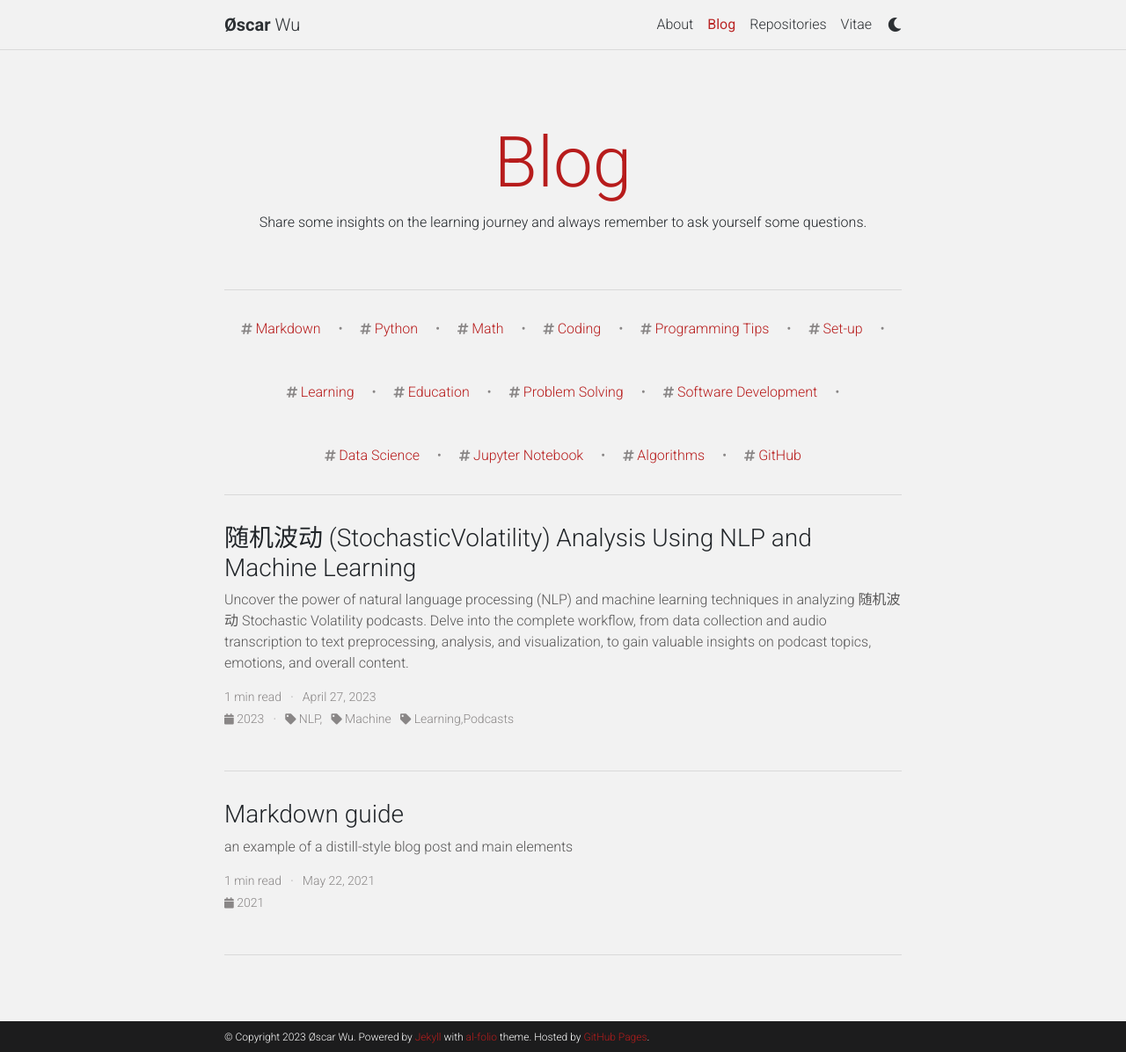
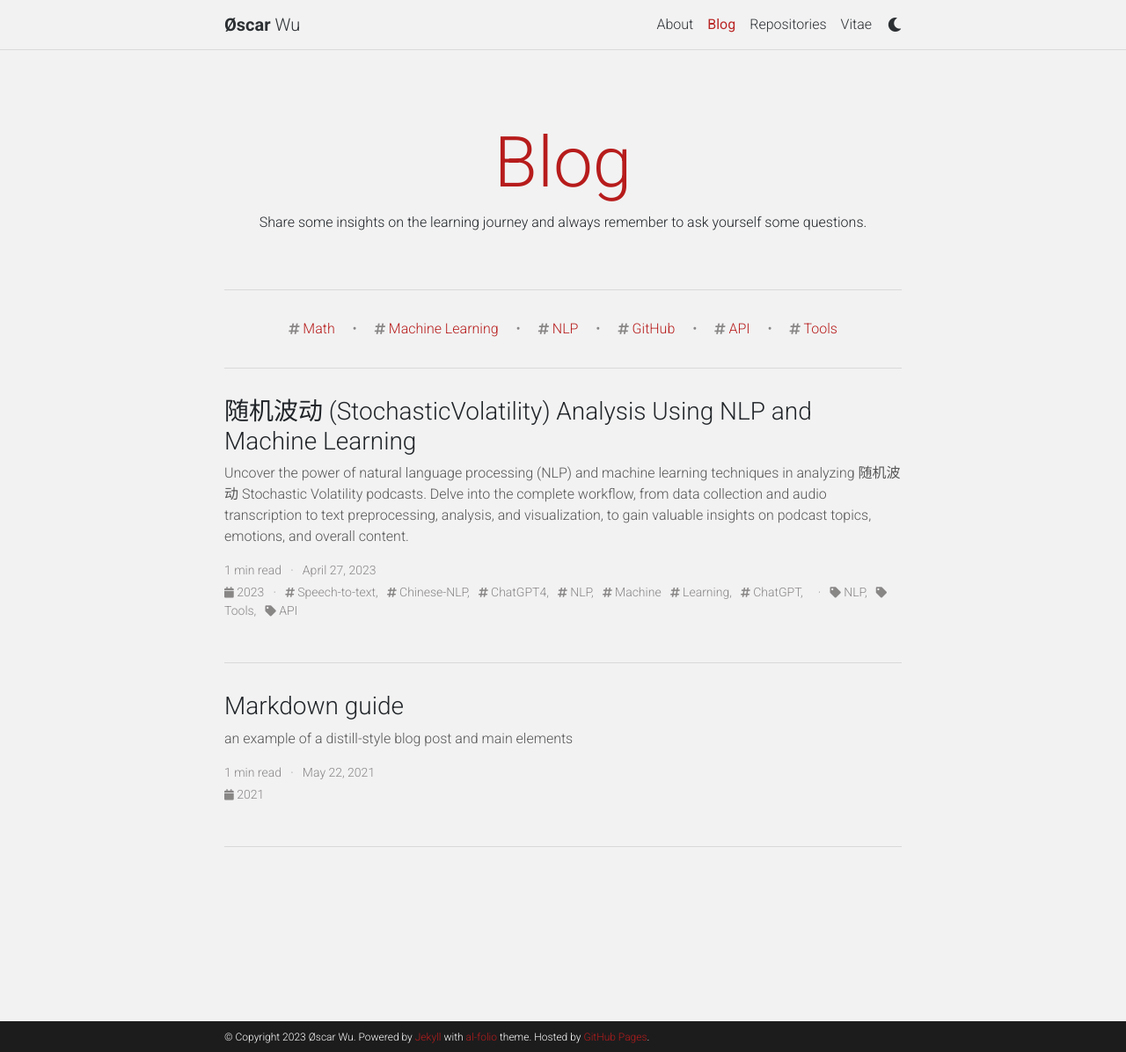
Before and after one commit to wuyoscar/wuyoscar.github.io, a Jekyll site: the page built from blog/index.html, in a window 1280 px wide and 1196 px high. Shown: the whole window at 88% size. Built offline with Jekyll 4.4.1, drawn with Linux system fonts in a browser that asks for light colours; the list of posts is cut into pages by our own code; comment, search, counter and statistics services are not loaded; a style sheet for code colours, icons or effects is not loaded.

```diff
--- a/_config.yml
+++ b/_config.yml
@@ -241,7 +241,7 @@ jekyll-archives:
     tag: '/blog/tag/:name/'
     category: '/blog/category/:name/'
 
-display_tags: [Markdown, Python, Math, Coding, Programming Tips, Set-up, Learning, Education, Problem Solving, Software Development, Data Science, Jupyter Notebook, Algorithms, GitHub] # this tags will be dispalyed on the front page of your blog
+display_tags: [Math, Machine Learning, NLP, GitHub, API, Tools] # this tags will be dispalyed on the front page of your blog
 
 # -----------------------------------------------------------------------------
 # Jekyll Scholar
```
Also changed, not shown: _posts/2023-04-27-PodcastTextAnalysis.md (+2 -2 lines).
